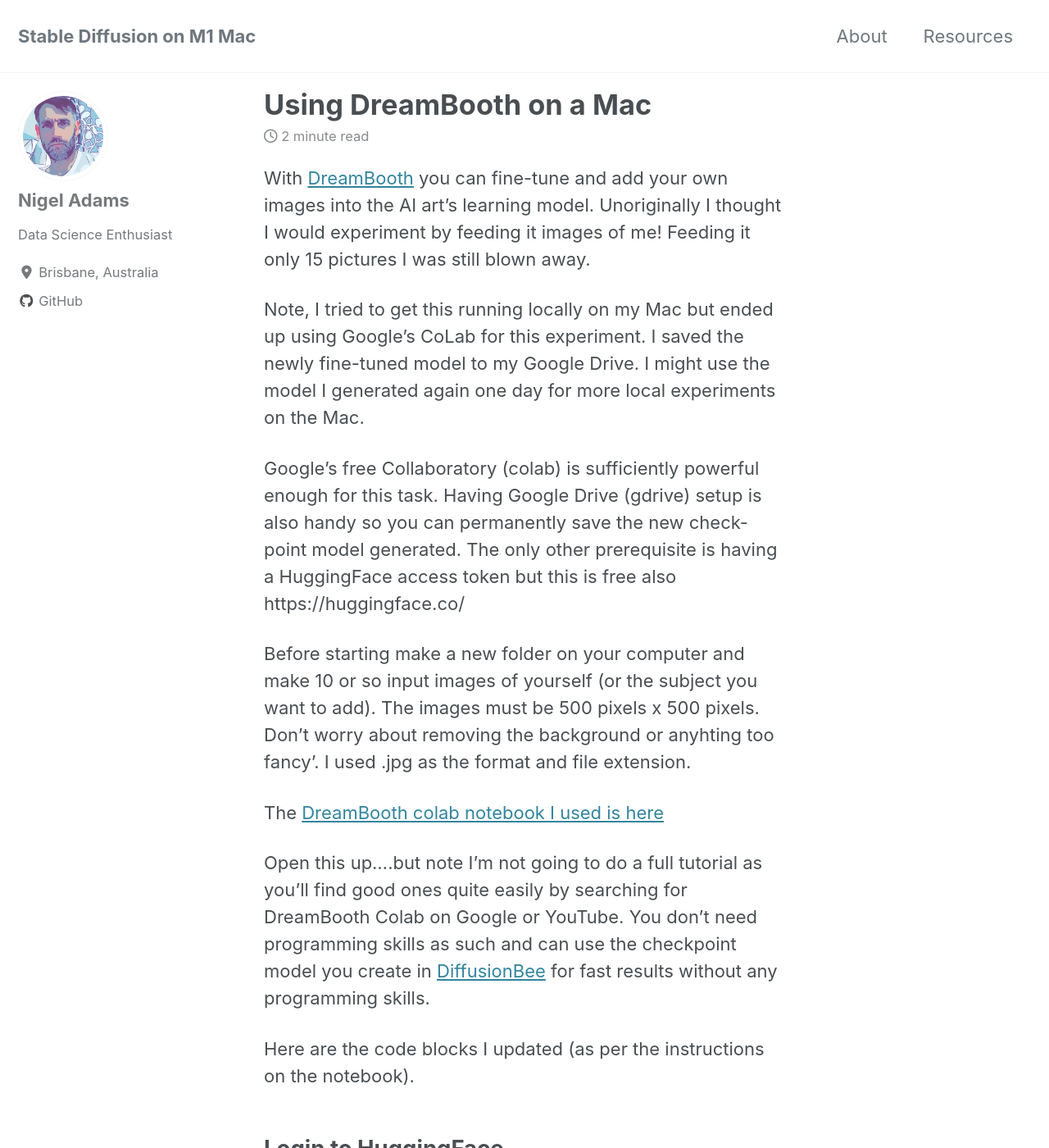
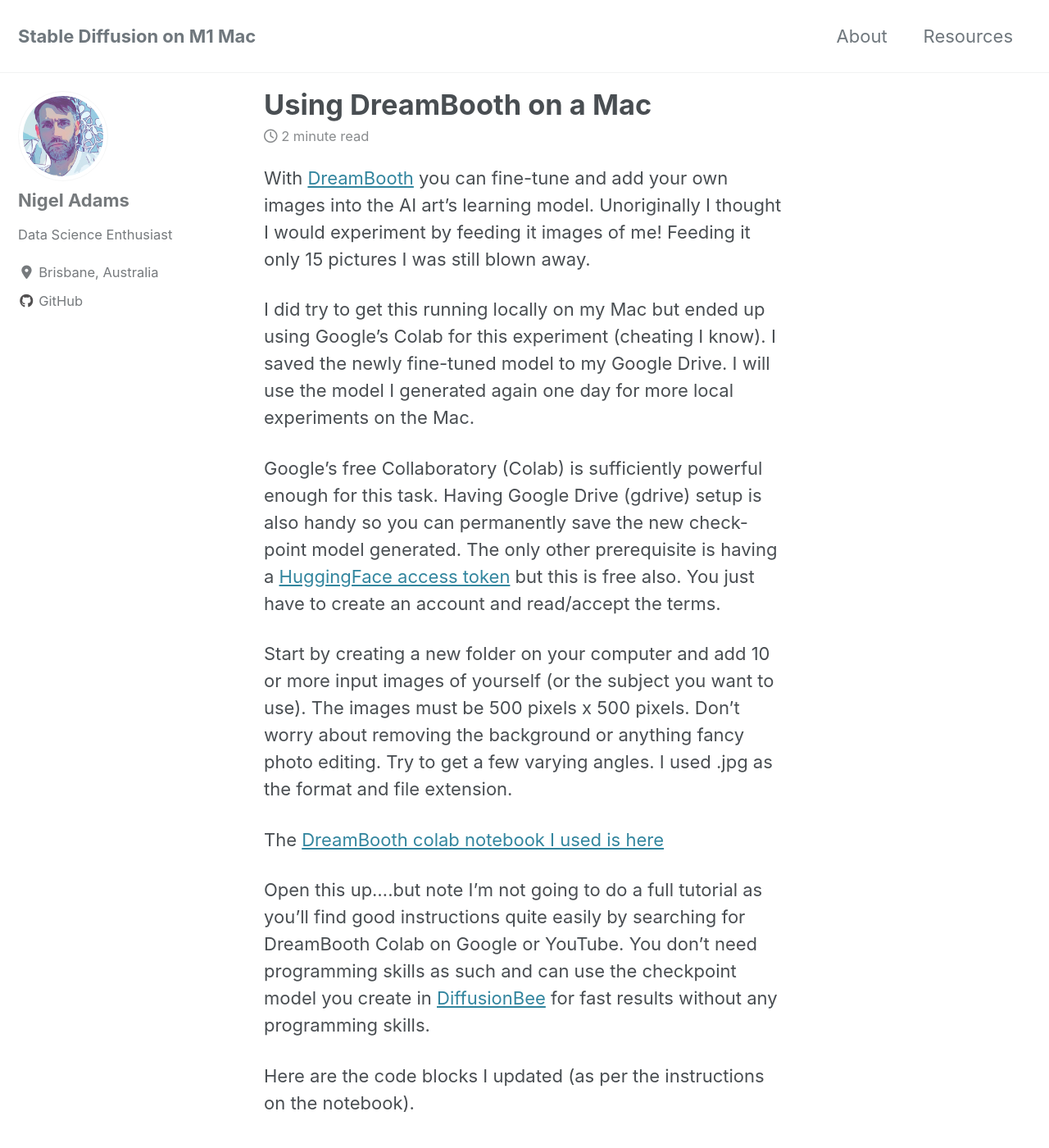
Before and after one commit to Spcman/stable-diffusion-m1, a Jekyll site: the page built from _posts/2022-11-25-using-dreambooth-on-mac.md, in a window 1280 px wide and 1400 px high. Shown: the whole window at 82% size. Built offline with Jekyll 4.4.1, drawn with Linux system fonts in a browser that asks for light colours; cached includes are drawn as plain includes; nearby versions of some CDN libraries; comment, search, counter and statistics services are not loaded.

Commit message:
Post upd

```diff
--- a/_posts/2022-11-25-using-dreambooth-on-mac.md
+++ b/_posts/2022-11-25-using-dreambooth-on-mac.md
@@ -6,16 +6,16 @@ date:   2022-11-25
 ---
 With [DreamBooth](https://dreambooth.github.io/) you can fine-tune and add your own images into the AI art’s learning model.  Unoriginally I thought I would experiment by feeding it images of me! Feeding it only 15 pictures I was still blown away.
 
-Note, I tried to get this running locally on my Mac but ended up using Google’s CoLab for this experiment.  I saved the newly fine-tuned model to my Google Drive.  I might use the model I generated again one day for more local experiments on the Mac.
+I did try to get this running locally on my Mac but ended up using Google’s Colab for this experiment (cheating I know).  I saved the newly fine-tuned model to my Google Drive.  I will use the model I generated again one day for more local experiments on the Mac.
 
-Google’s free Collaboratory (colab) is sufficiently powerful enough for this task.  Having Google Drive (gdrive) setup is also handy so you can permanently save the new check-point model generated. The only other prerequisite is having a HuggingFace access token but this is free also https://huggingface.co/
+Google’s free Collaboratory (Colab) is sufficiently powerful enough for this task.  Having Google Drive (gdrive) setup is also handy so you can permanently save the new check-point model generated. The only other prerequisite is having a [HuggingFace access token](https://huggingface.co/) but this is free also.  You just have to create an account and read/accept the terms.
 
-Before starting make a new folder on your computer and make 10 or so input images of yourself (or the subject you want to add).  The images must be 500 pixels x 500 pixels.  Don't worry about removing the background or anyhting too fancy'.  I used .jpg as the format and file extension.
+Start by creating a new folder on your computer and add 10 or more input images of yourself (or the subject you want to use).  The images must be 500 pixels x 500 pixels.  Don't worry about removing the background or anything fancy photo editing. Try to get a few varying angles. I used .jpg as the format and file extension.
 
 
 The [DreamBooth colab notebook I used is here](https://colab.research.google.com/github/ShivamShrirao/diffusers/blob/main/examples/dreambooth/DreamBooth_Stable_Diffusion.ipynb)
 
-Open this up....but note I’m not going to do a full tutorial as you’ll find good ones quite easily by searching for DreamBooth Colab on Google or YouTube.  You don’t need programming skills as such and can use the checkpoint model you create in [DiffusionBee](https://diffusionbee.com/) for fast results without any programming skills.
+Open this up....but note I’m not going to do a full tutorial as you’ll find good instructions quite easily by searching for DreamBooth Colab on Google or YouTube.  You don’t need programming skills as such and can use the checkpoint model you create in [DiffusionBee](https://diffusionbee.com/) for fast results without any programming skills.
 
 Here are the code blocks I updated (as per the instructions on the notebook).
 
```
Also changed, not shown: 1 other file.
